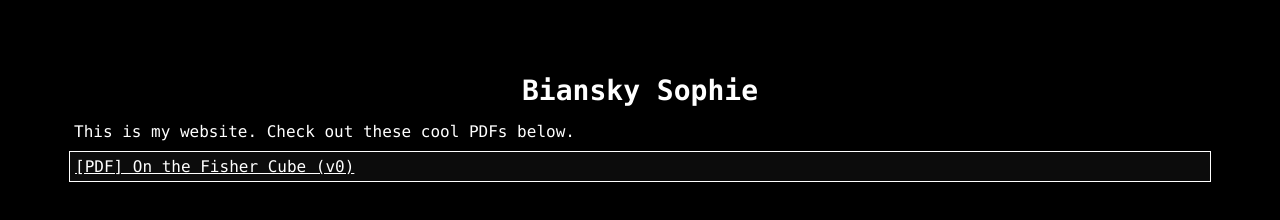
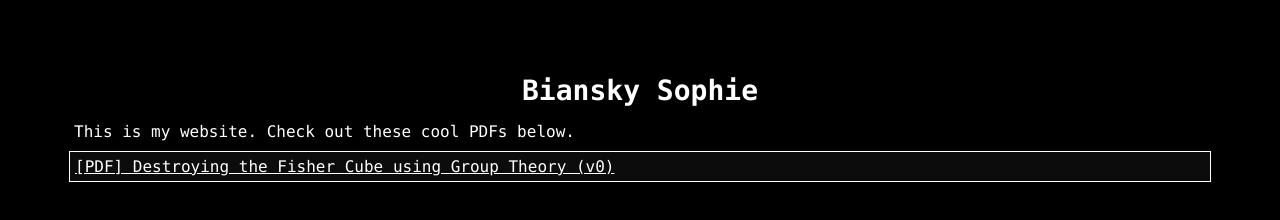
Before and after one commit to Biansky-Sophie/biansky-sophie.github.io, a plain HTML site: page index.html in a window 1280 px wide. Drawn offline with Linux system fonts and the light colour scheme.

Commit message:
Update index.html

```diff
--- a/index.html
+++ b/index.html
@@ -18,7 +18,7 @@
       This is my website. Check out these cool PDFs below.
     </p>
     <div class="box">
-      <a href="book.pdf">[PDF] On the Fisher Cube (v0)</a>
+      <a href="book.pdf">[PDF] Destroying the Fisher Cube using Group Theory (v0)</a>
     </div>
   </body>
 </html>
```
